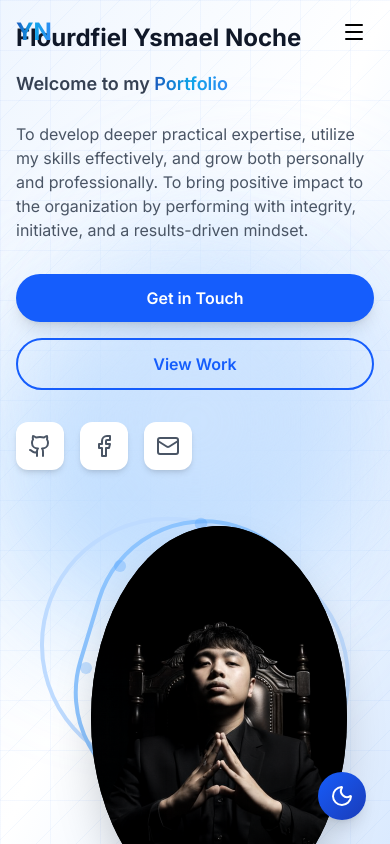
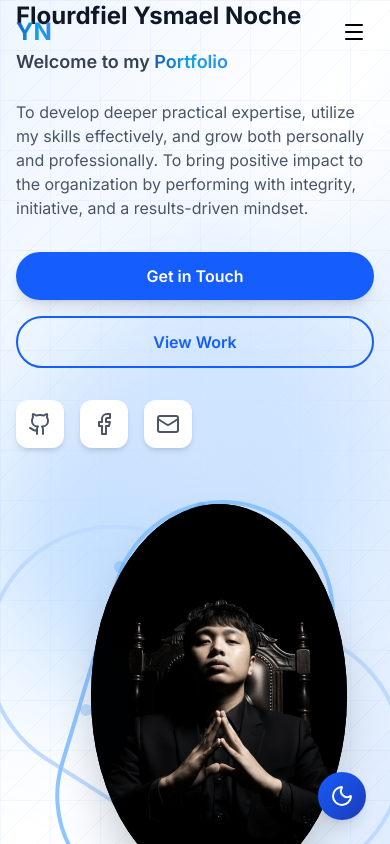
Before and after one commit to ysmaelnoche/My-Portfolio---Ysmael, a Next.js app: page / in a window 390 px wide. Shown: the top 844 px of the page. Built offline with nearby package versions, Linux system fonts and the light colour scheme.

Commit message:
Make image much taller on mobile and fix navigation z-index

```diff
--- a/components/Hero.tsx
+++ b/components/Hero.tsx
@@ -179,7 +179,7 @@ export default function Hero() {
             transition={{ duration: 0.8, delay: 0.3 }}
             className="relative flex justify-center items-start md:justify-start md:-mt-16"
           >
-            <div className="relative w-64 h-80 sm:w-72 sm:h-96 md:w-72 md:h-72 lg:w-80 lg:h-80">
+            <div className="relative w-64 h-[28rem] sm:w-72 sm:h-[32rem] md:w-72 md:h-72 lg:w-80 lg:h-80">
               {/* Decorative animated rings */}
               <motion.div
                 animate={{ rotate: 360 }}
--- a/components/Navigation.tsx
+++ b/components/Navigation.tsx
@@ -28,7 +28,7 @@ export default function Navigation() {
     <motion.nav
       initial={{ y: -100 }}
       animate={{ y: 0 }}
-      className={`fixed top-0 w-full z-50 transition-all duration-300 ${
+      className={`fixed top-0 w-full z-[100] transition-all duration-300 ${
         isScrolled
           ? 'bg-white/90 dark:bg-gray-900/90 backdrop-blur-md shadow-lg'
           : 'bg-transparent'
```
